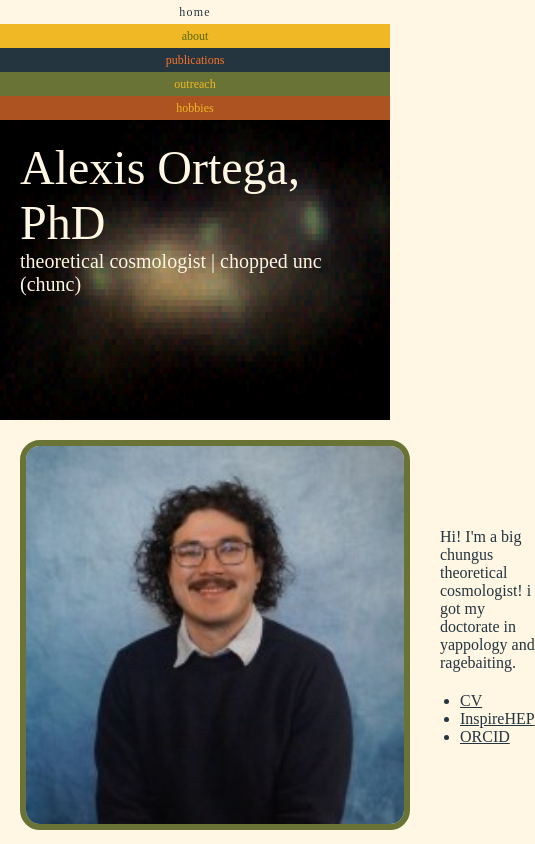
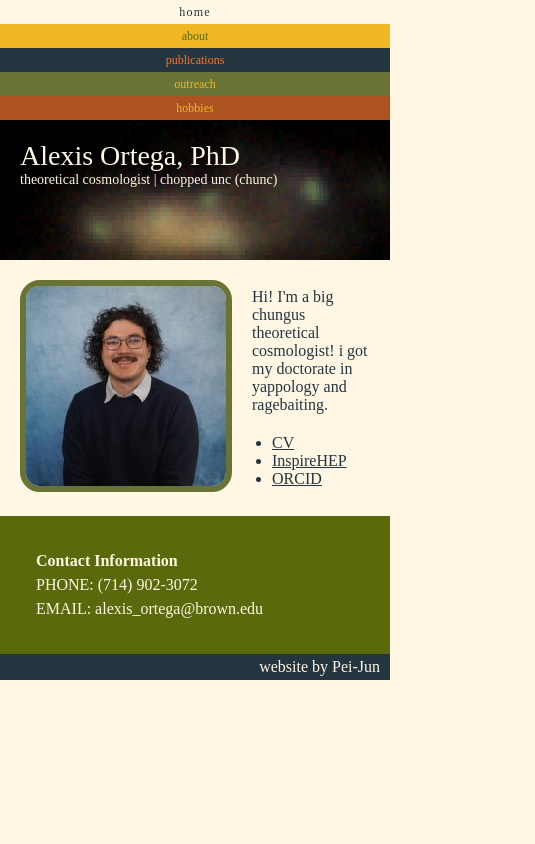
Before and after one commit to pei-okei/alexis_website, a plain HTML site: page index.html in a window 390 px wide. Shown: the top 844 px of the page, 535 px wide, since content can reach past the window. Drawn offline with Linux system fonts and the light colour scheme.

Commit message:
fixed full width problem

```diff
--- a/index.html
+++ b/index.html
@@ -23,8 +23,8 @@
         <div class="nav-children nav-red"><a class="nav-links" href="./hobbies/">hobbies</a></div>
     </div>
 
-    <div class="landing-container" style="height:300px;width:100vw;">
-        <div style="margin:20px">
+    <div class="landing-container">
+        <div style="margin:20px;">
             <h1>
                 Alexis Ortega, PhD
             </h1>
@@ -35,8 +35,8 @@
     </div>
 
     <div class="flex-container" style="flex: 0 auto; margin:20px; gap:20px; justify-content:flex-start;">
-        <div class="flex-children" style="flex-shrink:0; flex-grow:1; background-color:none; flex-basis: 400px;">
-            <img src="./ass/nerd.png" style="width:390px; border-radius:20px; border: 6px solid #697336;">
+        <div class="flex-children" style="flex-shrink:1; flex-grow:1; background-color:none; flex-basis: 400px;">
+            <img src="./ass/nerd.png" style="flex-basis:390px; border-radius:20px; border: 6px solid #697336;">
         </div>
 
         <div class="flex-children" style="color:#243540; flex-grow:1; ">
@@ -49,7 +49,7 @@
         </div>
     </div>
 
-    <div style="margin-top:20px;width:100vw;padding: 36px; background-color:#59690b; color:#fff7e3;">
+    <div class="full-width-block" style="margin-top:20px; background-color:#59690b; color:#fff7e3;">
         <p style="font-weight:700; color:inherit; margin-top:0px;">Contact Information</p>
         <p style="color:inherit; margin-top:6px;">PHONE: (714) 902-3072 </p>
         <p style="color:inherit; margin-top:6px;">EMAIL: alexis_ortega@brown.edu </p>
--- a/styles.css
+++ b/styles.css
@@ -65,7 +65,7 @@ ul {
 
 
 .dj-tag-box {
-    width:100vw;
+    width:100%;
     padding-top:4px;
     padding-bottom:4px;
     padding-right:10px;
@@ -98,6 +98,9 @@ ul {
 :root{
     --nav-height: 36px;
 }
+
+
+
 .flex-container {
     display:flex;
     flex-direction:row;
@@ -111,13 +114,16 @@ ul {
     vertical-align: middle;
     transition: 0.5s ease-in-out 0.1s;
 }
+
+
+
 .nav-container {
     position:sticky;
     top:-1px;
     z-index: 100;
     display:flex;
     background-color: #fff7e3;
-    width:100vw;
+    width:100%;
     height:var(--nav-height);
     gap:0px;
     flex-direction:row;
@@ -176,20 +182,37 @@ ul {
     background-color:#ad5221;
 }
 
+
+
 .landing-container{
     display: flex;
-    background-image: url("ass/A1205_OLD_2851395090776064.png");
-    background-size: 100% 100%;
-    /* background-color:red; */
     gap:40px;
     flex-wrap:wrap;
     justify-content: space-between;
+
+    width:100%;
+    height:36vw;
+    /* margin:2.5vw;
+    border-radius:3vw;
+    border: 6px solid #ad5221; */
+
+    background-image:url('ass/A1205_OLD_2851395090776064.png');
+    background-size:cover;
+    background-color:red;
+}
+
+
+.full-width-block {
+    width:100%;
+    padding: 36px;
+    background-color:green;
 }
 
 
 
+
 /* adjustments for small screens */
-@media only screen and (max-width: 600px){
+@media only screen and (max-width: 500px){
     :root{
         --nav-height:24px;
     }
@@ -198,4 +221,12 @@ ul {
         flex-direction:column;
         font-size:12px;
     }
+
+    h1 {
+        font-size:28px;
+    }
+
+    h2 {
+        font-size: 14px;
+    }
 }
```
